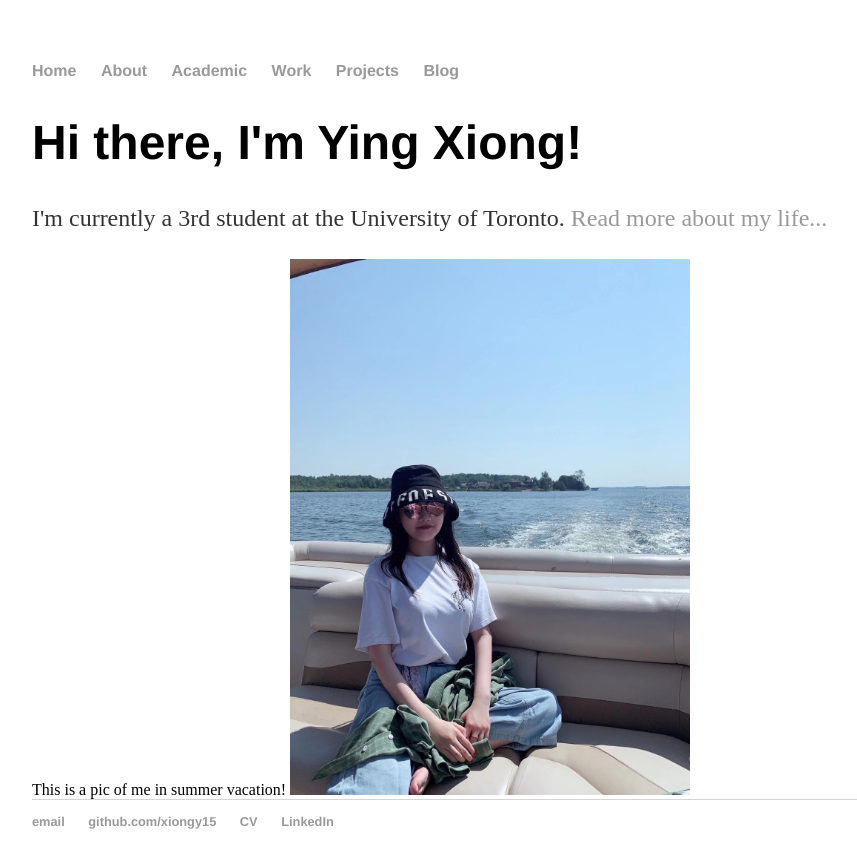
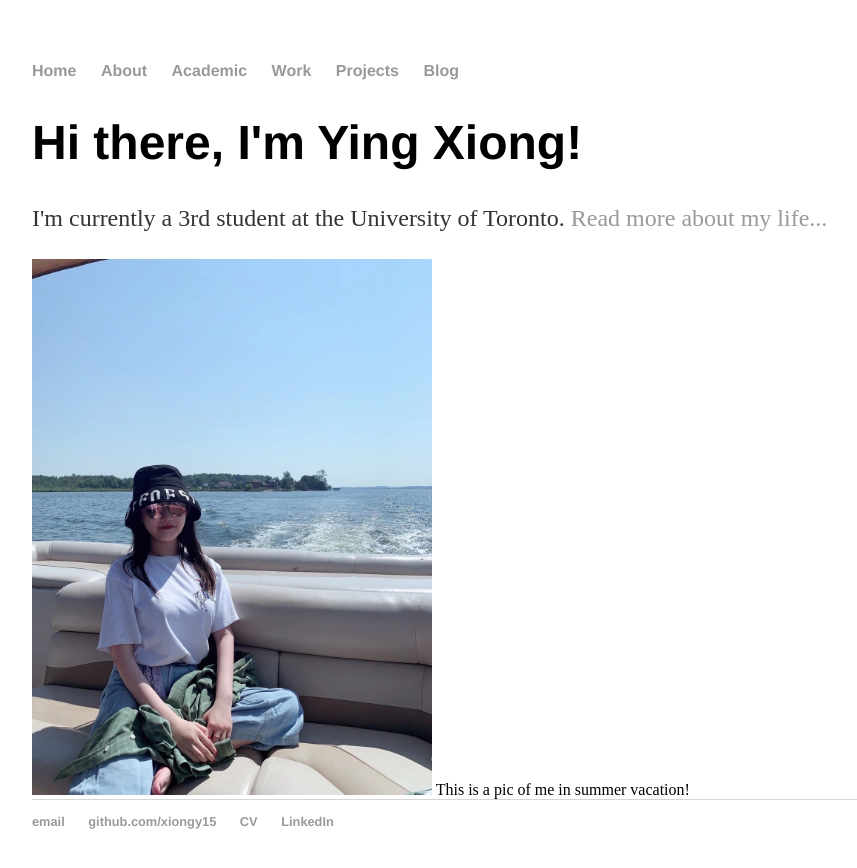
Before and after one commit to xiongy15/xiongy15.github.io, a Jekyll site: the page built from index.html, in a window 1280 px wide. Shown: the top 868 px of the page, without its empty margins (160-1017 px from the left). Built offline with Jekyll 4.4.1, drawn with Linux system fonts in a browser that asks for light colours.

Commit message:
Update index.html

```diff
--- a/index.html
+++ b/index.html
@@ -5,5 +5,5 @@ title: Ying Xiong's Website
 <div class="blurb">
 	<h1>Hi there, I'm Ying Xiong!</h1>
 	<p>I'm currently a 3rd student at the University of Toronto. <a href="/about">Read more about my life...</a></p>
-	 This is a pic of me in summer vacation! <img src="/about/about.JPG" class="inline" width="400"/>
+	<img src="/about/about.JPG" class="inline" width="400"/> This is a pic of me in summer vacation!
 </div><!-- /.blurb -->
```
